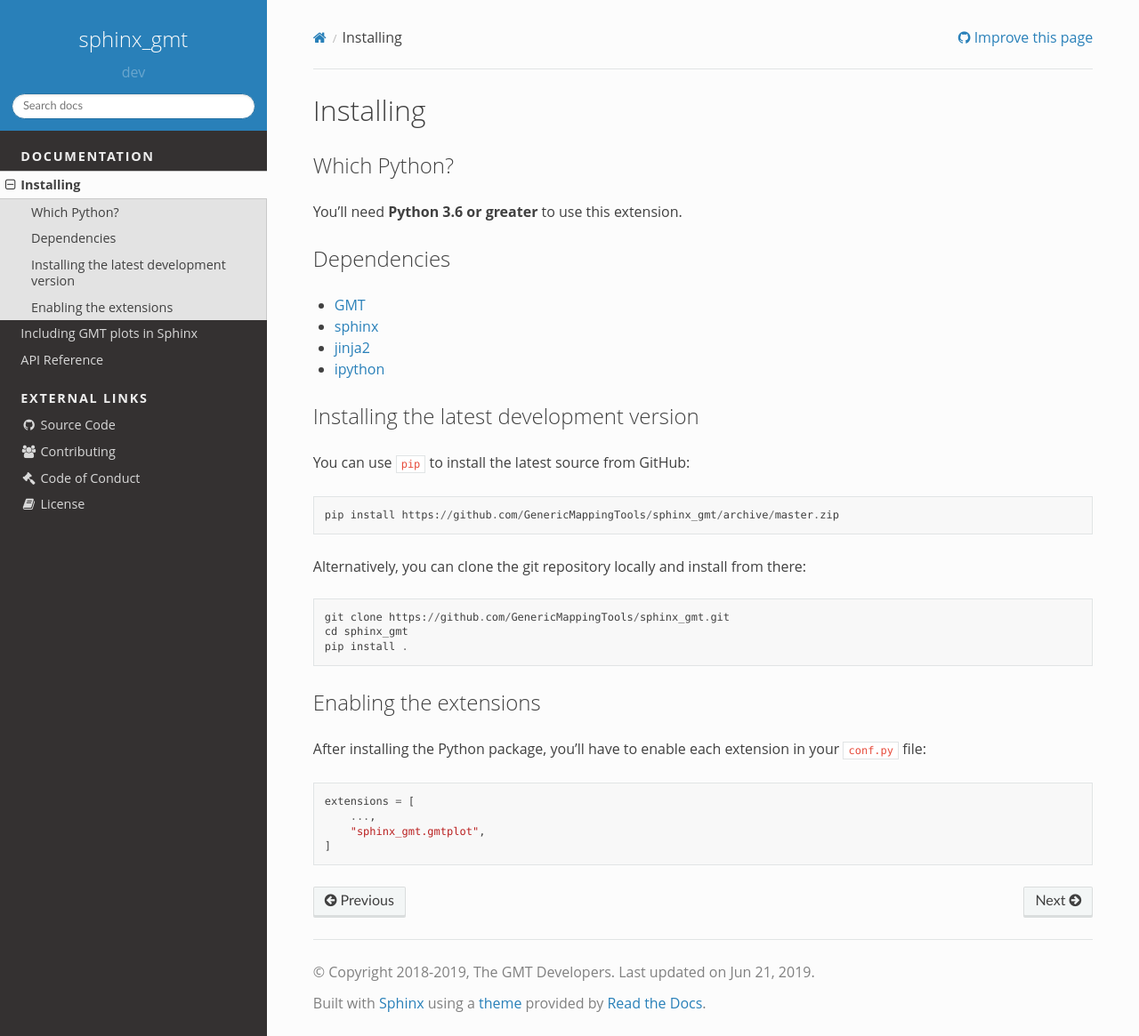
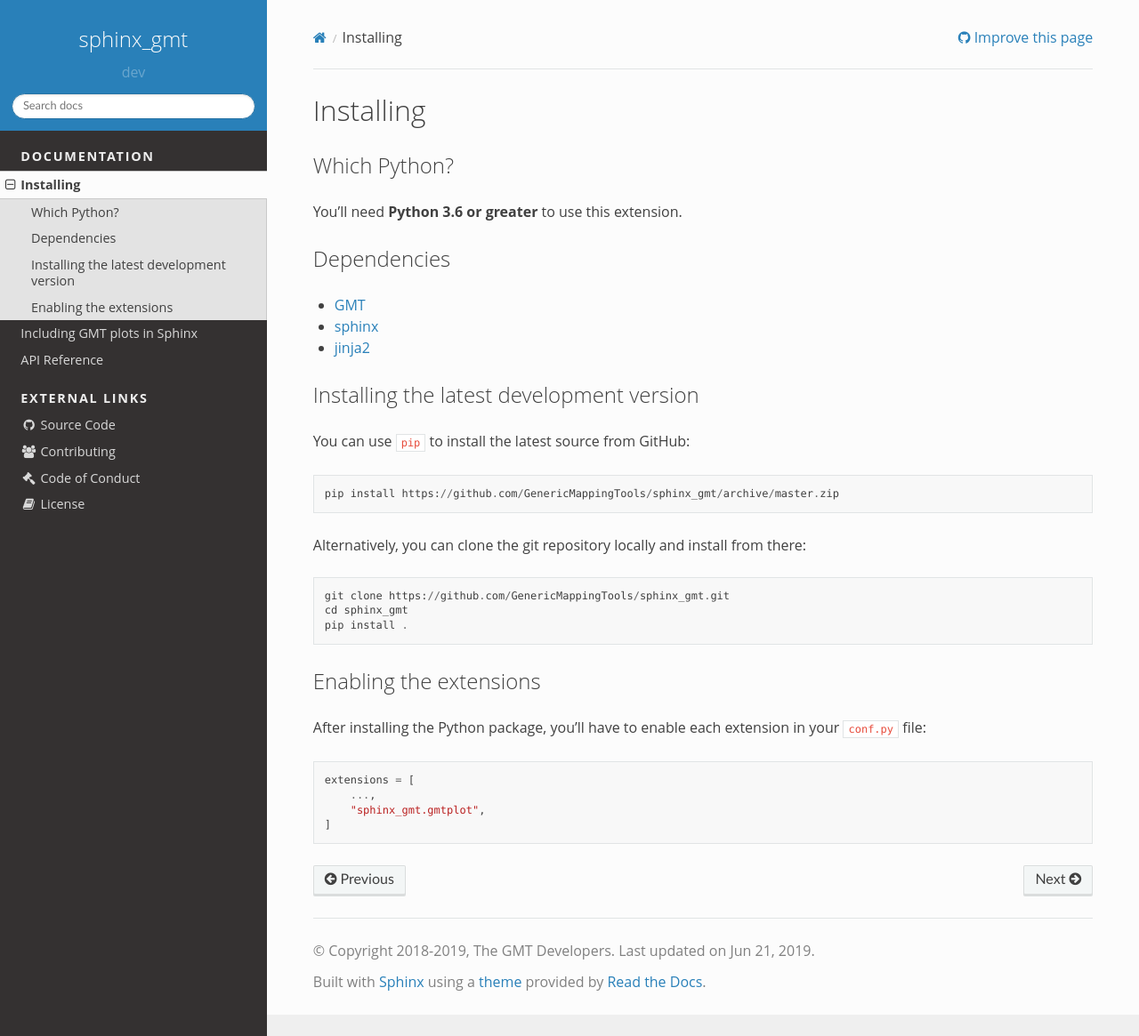
Before and after one commit to GenericMappingTools/sphinx_gmt, a Sphinx documentation site: the page built from doc/install.rst, in a window 1280 px wide and 1165 px high. Shown: the whole window at 89% size. Built offline with Sphinx 7.4.7 and the Read the Docs theme 2.0.0, drawn with Linux system fonts in a browser that asks for light colours.

Commit message:
Remove IPython from  install page

```diff
--- a/doc/install.rst
+++ b/doc/install.rst
@@ -16,7 +16,6 @@ Dependencies
 * `GMT <http://gmt.soest.hawaii.edu/>`__
 * `sphinx <http://www.sphinx-doc.org>`__
 * `jinja2 <http://jinja.pocoo.org/>`__
-* `ipython <https://ipython.org/>`__
 
 
 Installing the latest development version
```
